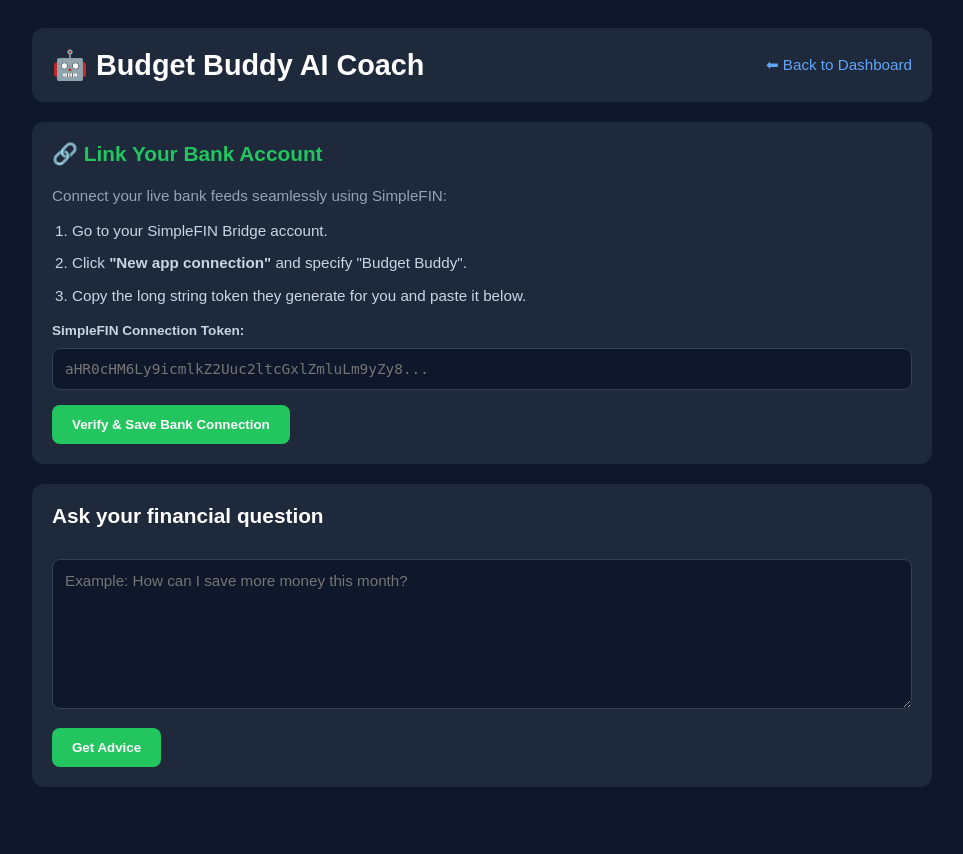
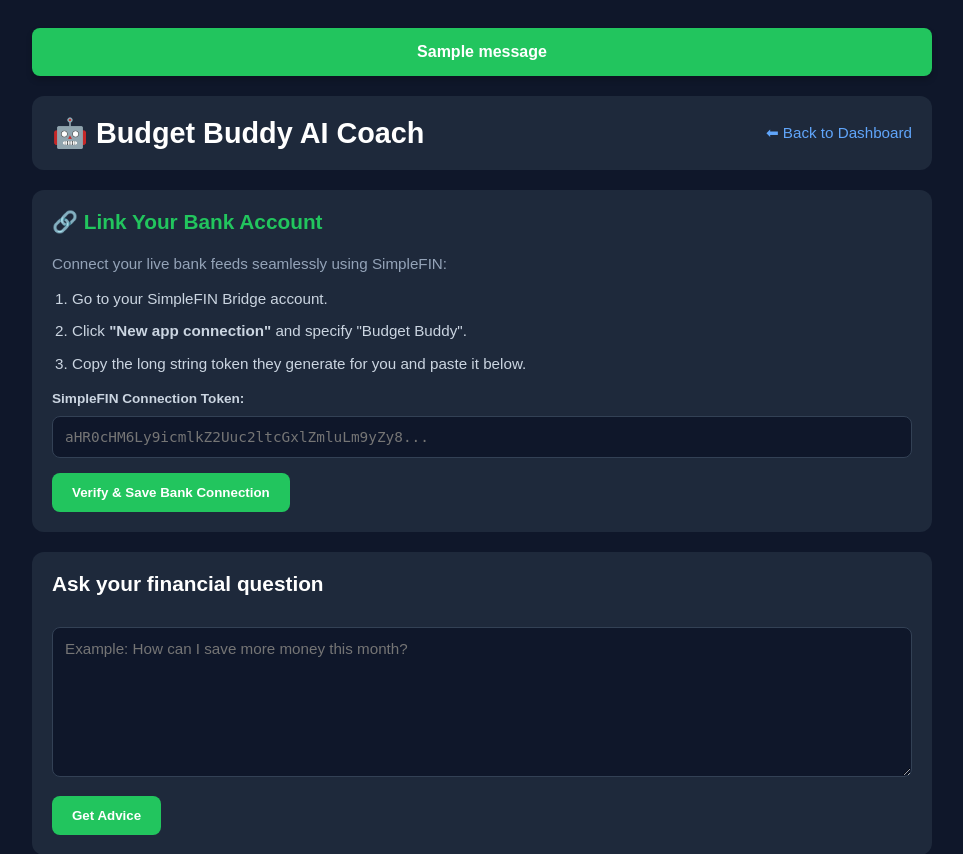
Before and after one commit to arielmuyanja-cloud/budget-buddy132, a Flask app: page /ai in a window 1280 px wide. Shown: the top 854 px of the page, without its empty margins (158-1121 px from the left). Before the commit the page ends 787 px from the top, so only its background shows below. Run offline with Flask 3, Linux system fonts and the light colour scheme; the visitor is signed in with stand-in values (Sample User, id 1); one stand-in notice (Sample message) is shown; some libraries are stand-ins or nearby versions.

Commit message:
Implement Flash Messages UI component
Added a Flash Messages UI component to display success and error messages.

```diff
--- a/templates/ai.html
+++ b/templates/ai.html
@@ -106,6 +106,18 @@
 
 <div class="container">
 
+    <!-- Flash Messages UI Component -->
+    {% with messages = get_flashed_messages(with_categories=true) %}
+      {% if messages %}
+        {% for category, message in messages %}
+          <div style="padding: 15px; margin-bottom: 20px; border-radius: 8px; font-weight: bold; text-align: center;
+                      background: {{ '#22c55e' if category == 'success' else '#ef4444' }}; color: white; box-shadow: 0 4px 6px rgba(0,0,0,0.2);">
+              {{ message }}
+          </div>
+        {% endfor %}
+      {% endif %}
+    {% endwith %}
+
     <!-- Header Card -->
     <div class="card" style="display: flex; justify-content: space-between; align-items: center; flex-wrap: wrap; gap: 10px;">
         <h1 style="margin: 0; font-size: 1.8rem;">🤖 Budget Buddy AI Coach</h1>
```
